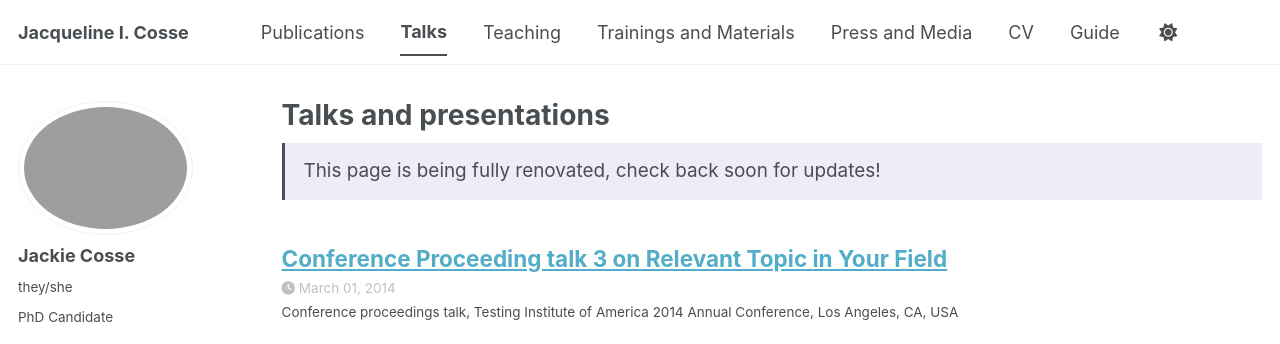
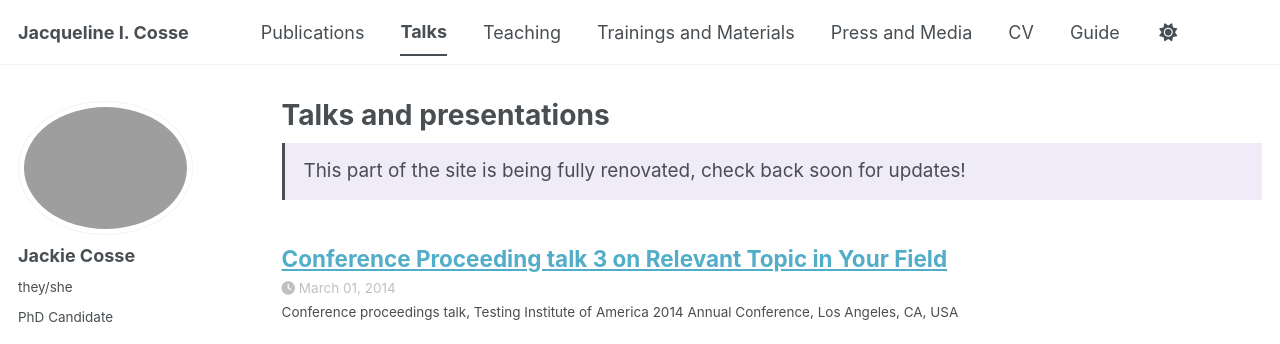
Before and after one commit to jackiecosse/jackiecosse.com, a Jekyll site: the page built from _pages/talks.html, in a window 1280 px wide and 1147 px high. Shown: the top 344 px of the window. Built offline with Jekyll 4.4.1, drawn with Linux system fonts in a browser that asks for light colours; a style sheet for code colours, icons or effects is not loaded.

Commit message:
Update talks.html

```diff
--- a/_pages/talks.html
+++ b/_pages/talks.html
@@ -4,7 +4,7 @@
 permalink: /talks/
 author_profile: true
 ---
-<div class="wordwrap" style="font-size: 1.05rem; padding: 0.75em 1em; border-left: 3px solid currentColor; background-color: rgba(149, 117, 205, 0.14);">This page is being fully renovated, check back soon for updates!</div>
+<div class="wordwrap" style="font-size: 1.05rem; padding: 0.75em 1em; border-left: 3px solid currentColor; background-color: rgba(149, 117, 205, 0.14);">This part of the site is being fully renovated, check back soon for updates!</div>
 
 {% if site.talkmap_link == true %}
 
```
